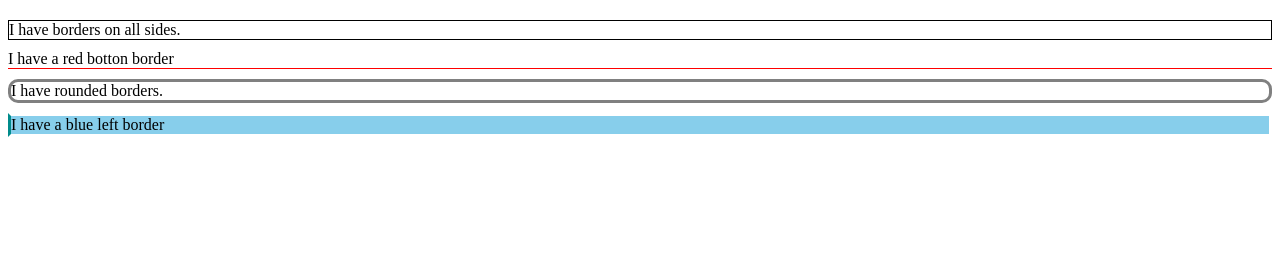
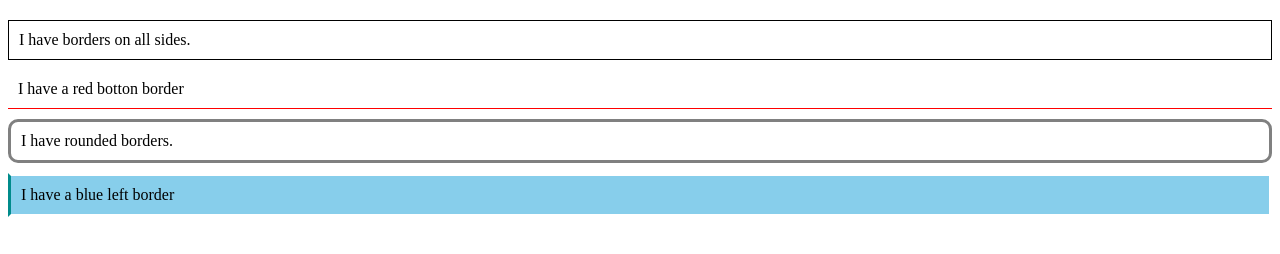
Before and after one commit to rugkfl/study_publishings, a plain HTML site: page docs/quests/CSSs/borders.html in a window 1280 px wide. Drawn offline with Linux system fonts and the light colour scheme.

Commit message:
CSS border 실습

```diff
--- a/docs/quests/CSSs/borders.html
+++ b/docs/quests/CSSs/borders.html
@@ -11,21 +11,24 @@
         .allborders {
             border-style: solid;
             border-width: 1px;
+            padding: 10px;
         }
         .redborder {
             border-bottom: solid 1px red;
-
+            padding: 10px;
         }
         .roundedborder {
             border-style: solid;
             border-color: gray;
             border-radius: 10px 10px;
+            padding: 10px;
         }
         .blueborder {
             border-style: solid;
             border-color: white;
             background-color: skyblue;
             border-left-color:darkcyan;
+            padding: 10px;
 
 
         }
```
